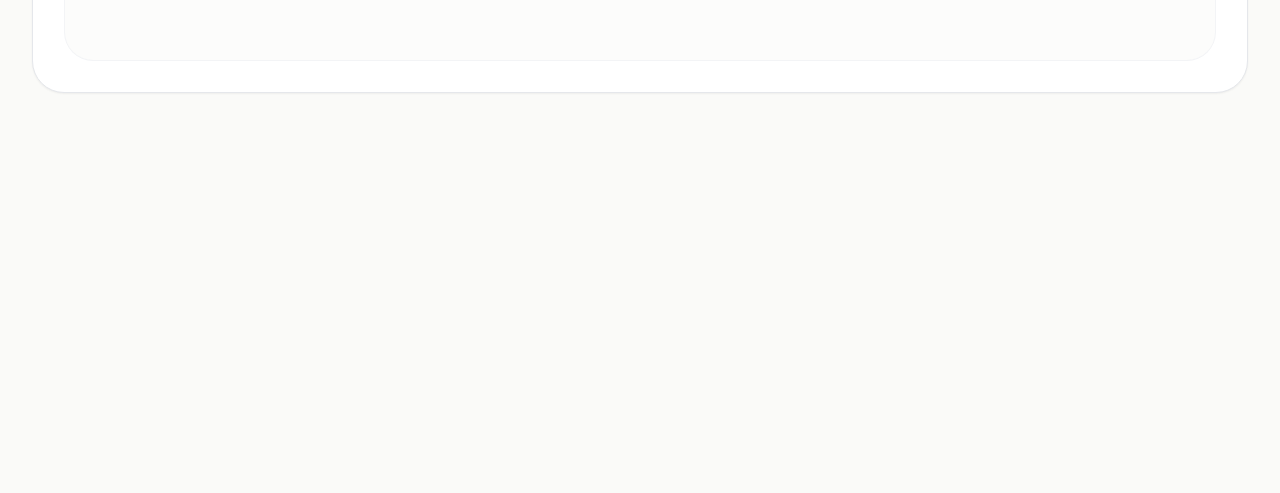
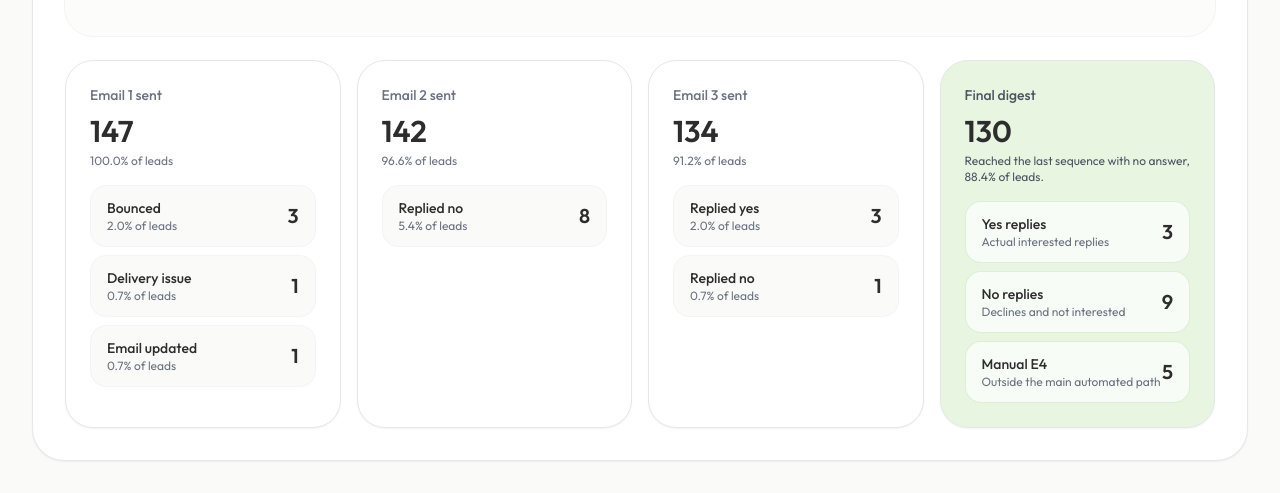
Before and after one commit to Pepe-CEO/pepe-open, a Next.js app: page /brandtrack in a window 1280 px wide. Shown: the part 1193-1686 px from the top of the page. Before the commit the page ends 1318 px from the top, so only its background shows below. Built offline with nearby package versions, Linux system fonts and the light colour scheme.

Commit message:
Show BrandTrack flow data without hover

```diff
--- a/app/brandtrack/page.tsx
+++ b/app/brandtrack/page.tsx
@@ -93,6 +93,44 @@ function pct(value: number, total: number) {
 
 function stageLabel(count: number, total: number) {
   return `${count} · ${pct(count, total)}`
+}
+
+function StepDigestCard({
+  title,
+  count,
+  total,
+  items,
+}: {
+  title: string
+  count: number
+  total: number
+  items: Drop[]
+}) {
+  return (
+    <div className="rounded-[28px] border border-gray-200 bg-white p-5 shadow-sm md:p-6">
+      <p className="text-sm font-medium text-gray-500">{title}</p>
+      <p className="mt-2 text-3xl font-bold text-[#2D2D2D]">{count}</p>
+      <p className="mt-1 text-xs text-gray-500">{pct(count, total)} of leads</p>
+
+      <div className="mt-4 space-y-2">
+        {items.length === 0 ? (
+          <div className="rounded-2xl border border-gray-100 bg-gray-50 px-4 py-3 text-sm text-gray-500">
+            No drop-off recorded at this step.
+          </div>
+        ) : (
+          items.map((item) => (
+            <div key={item.label} className="flex items-center justify-between rounded-2xl border border-gray-100 bg-[#FAFAF8] px-4 py-3">
+              <div>
+                <p className="text-sm font-medium text-[#2D2D2D]">{item.label}</p>
+                <p className="text-xs text-gray-500">{pct(item.count, total)} of leads</p>
+              </div>
+              <p className="text-xl font-bold text-[#2D2D2D]">{item.count}</p>
+            </div>
+          ))
+        )}
+      </div>
+    </div>
+  )
 }
 
 export default function BrandTrackPage() {
@@ -194,7 +232,7 @@ export default function BrandTrackPage() {
                 {track.label} Sankey
               </h2>
               <p className="mt-1 text-sm text-gray-600 md:text-base">
-                Blue flow means the sequence continued. Green is the final tail. Amber and red are technical and reply drop-offs.
+                Everything important is visible on the page now. Hover is extra, not required.
               </p>
             </div>
             <div className="flex flex-wrap gap-2 text-xs text-gray-500">
@@ -205,7 +243,7 @@ export default function BrandTrackPage() {
                 <span className="h-2.5 w-2.5 rounded-full bg-[#6DBE45]" /> reached last sequence with no answer
               </span>
               <span className="inline-flex items-center gap-2 rounded-full border border-gray-200 px-3 py-1.5 bg-[#FFF7F7]">
-                <span className="h-2.5 w-2.5 rounded-full bg-rose-400" /> replied no / exited
+                <span className="h-2.5 w-2.5 rounded-full bg-rose-400" /> exited flow
               </span>
             </div>
           </div>
@@ -221,6 +259,7 @@ export default function BrandTrackPage() {
               nodeThickness={22}
               nodeSpacing={24}
               nodeBorderWidth={0}
+              label="label"
               labelPosition="outside"
               labelOrientation="horizontal"
               labelPadding={18}
@@ -266,6 +305,40 @@ export default function BrandTrackPage() {
               )}
             />
           </div>
+
+          <div className="mt-6 grid gap-4 xl:grid-cols-4">
+            <StepDigestCard title="Email 1 sent" count={track.e1} total={track.total} items={track.drop1} />
+            <StepDigestCard title="Email 2 sent" count={track.e2} total={track.total} items={track.drop2} />
+            <StepDigestCard title="Email 3 sent" count={track.e3} total={track.total} items={track.drop3} />
+            <div className="rounded-[28px] border border-gray-200 bg-[#E8F5E0] p-5 shadow-sm md:p-6">
+              <p className="text-sm font-medium text-gray-600">Final digest</p>
+              <p className="mt-2 text-3xl font-bold text-[#2D2D2D]">{track.tail}</p>
+              <p className="mt-1 text-xs text-gray-600">Reached the last sequence with no answer, {pct(track.tail, track.total)} of leads.</p>
+              <div className="mt-4 space-y-2">
+                <div className="flex items-center justify-between rounded-2xl border border-[#6DBE45]/20 bg-white/70 px-4 py-3">
+                  <div>
+                    <p className="text-sm font-medium text-[#2D2D2D]">Yes replies</p>
+                    <p className="text-xs text-gray-500">Actual interested replies</p>
+                  </div>
+                  <p className="text-xl font-bold text-[#2D2D2D]">{track.yes}</p>
+                </div>
+                <div className="flex items-center justify-between rounded-2xl border border-[#6DBE45]/20 bg-white/70 px-4 py-3">
+                  <div>
+                    <p className="text-sm font-medium text-[#2D2D2D]">No replies</p>
+                    <p className="text-xs text-gray-500">Declines and not interested</p>
+                  </div>
+                  <p className="text-xl font-bold text-[#2D2D2D]">{track.no}</p>
+                </div>
+                <div className="flex items-center justify-between rounded-2xl border border-[#6DBE45]/20 bg-white/70 px-4 py-3">
+                  <div>
+                    <p className="text-sm font-medium text-[#2D2D2D]">Manual E4</p>
+                    <p className="text-xs text-gray-500">Outside the main automated path</p>
+                  </div>
+                  <p className="text-xl font-bold text-[#2D2D2D]">{track.e4}</p>
+                </div>
+              </div>
+            </div>
+          </div>
         </section>
       </div>
     </div>
```
